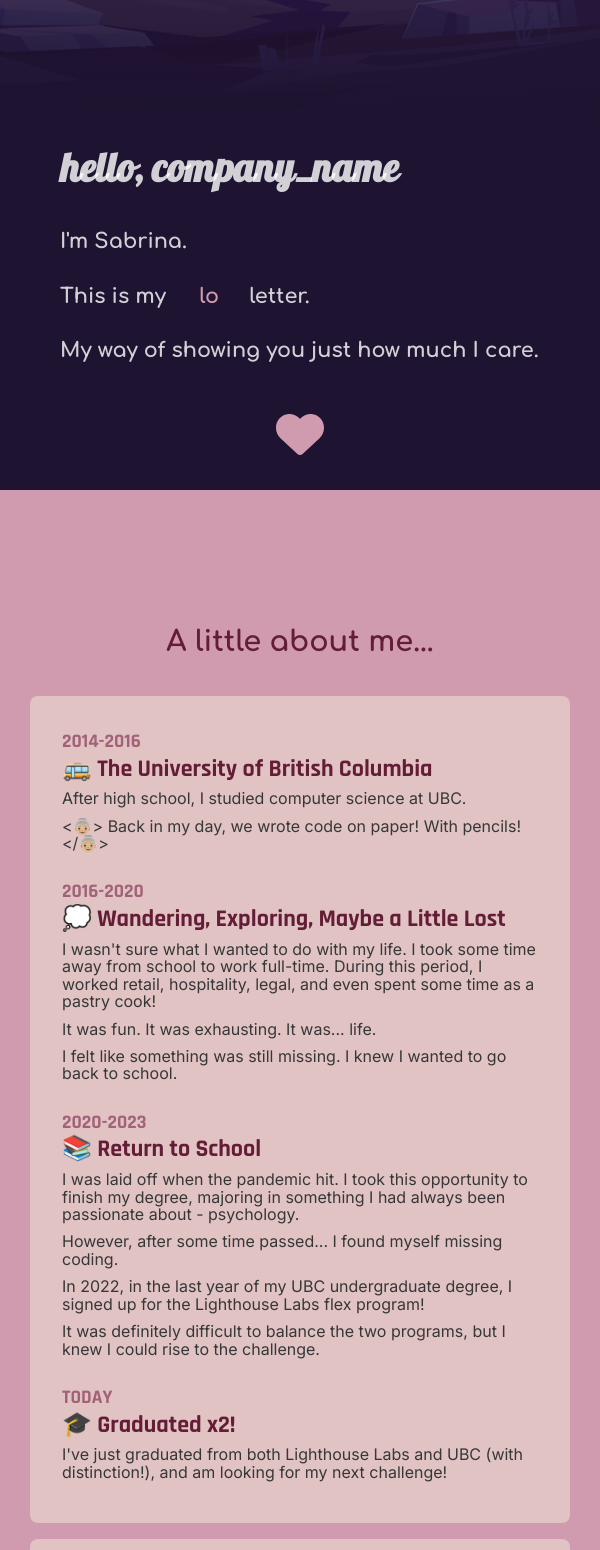
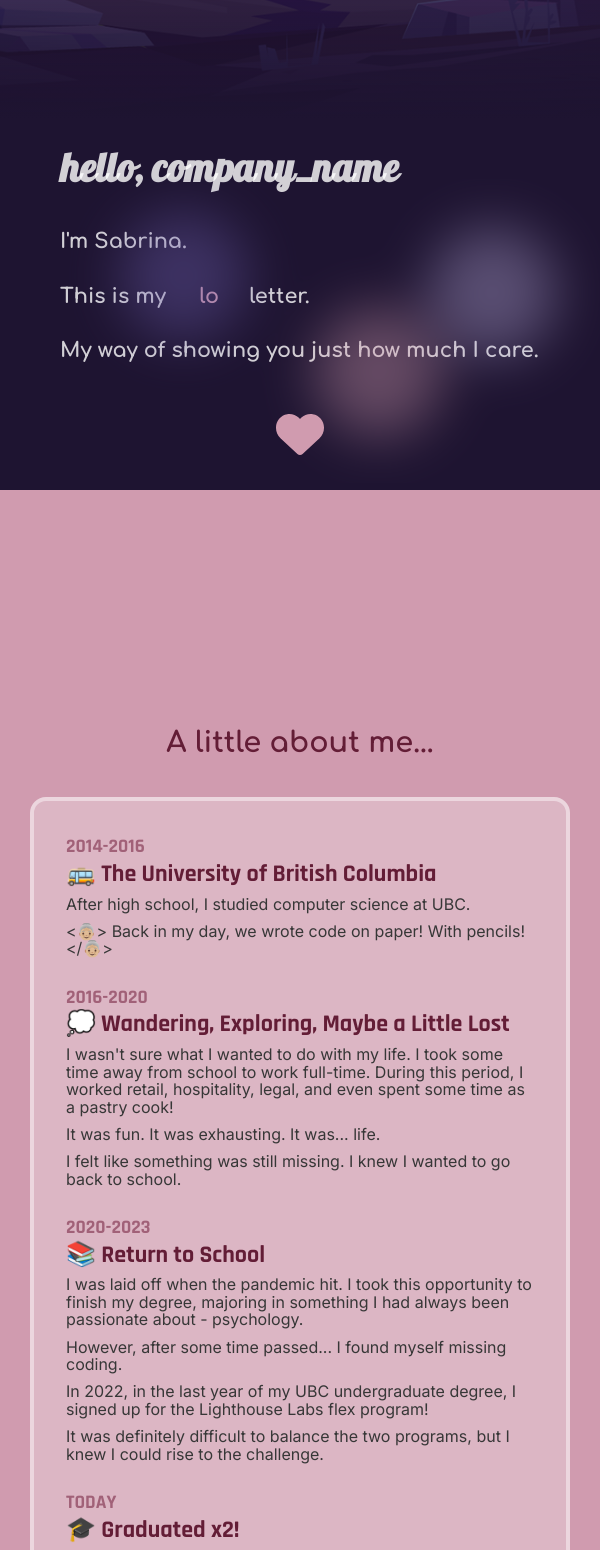
Before and after one commit to penguinboots/portfolio-v2, a React (Vite) app: page / in a window 600 px wide. Shown: the part 881-2431 px from the top of the page. Built offline with nearby package versions, Linux system fonts and the light colour scheme; a web font is replaced by a local one.

Commit message:
add glow background

```diff
--- a/src/App.scss
+++ b/src/App.scss
@@ -236,7 +236,10 @@ button {
 .intro {
   background-color: $shadow-purple;
   color: $text-color;
+  position: relative;
+  overflow: hidden;
   .intro-content {
+    z-index: 1;
     display: flex;
     flex-direction: column;
     margin: auto;
@@ -341,6 +344,25 @@ button {
       }
     }
   }
+  .glow {
+    z-index: 0;
+    position: absolute;
+    top: 10%;
+    right: 10%;
+    width: 80%;
+    max-width: 60rem;
+    opacity: 0.4;
+    @media only screen and (min-width: 320px) and (max-width: 599px) {
+      width: 100%;
+      right: 0;
+    }
+    @media only screen and (min-width: 600px) and (max-width: 767px) {
+      width: 90%;
+      right: 0;
+      top: auto;
+      bottom: 0;
+    }
+  }
 }
 
 // ABOUT
@@ -351,6 +373,9 @@ button {
   .wave svg {
     height: auto;
     width: 100%;
+    @media only screen and (min-width: 320px) and (max-width: 767px) {
+      width: 300%;
+    }
   }
   .about-content {
     margin: auto;
@@ -369,8 +394,9 @@ button {
       display: flex;
       flex-direction: column;
       gap: 1rem;
-      border-radius: 0.5rem;
-      background-color: #e1c3c3;
+      border-radius: 1rem;
+      background-color: #ffffff45;
+      border: 4px solid #ffffff70;
       time {
         font-family: $time-font;
         font-weight: 700;
--- a/src/components/Intro.tsx
+++ b/src/components/Intro.tsx
@@ -1,11 +1,15 @@
 import { FontAwesomeIcon } from "@fortawesome/react-fontawesome";
 import { faHeart } from "@fortawesome/free-solid-svg-icons";
+import { ReactSVG } from "react-svg";
+
+import glow from "../assets/glow_balls.svg";
 
 import { TypeAnimation } from "react-type-animation";
 
 export default function Intro() {
   return (
     <div className="intro">
+      <ReactSVG className="glow" src={glow} />
       <div className="intro-content">
         <div className="intro-title">
           <FontAwesomeIcon className="heart upper" icon={faHeart} beat />
```
Also changed, not shown: src/assets/glow_balls.svg (added).
